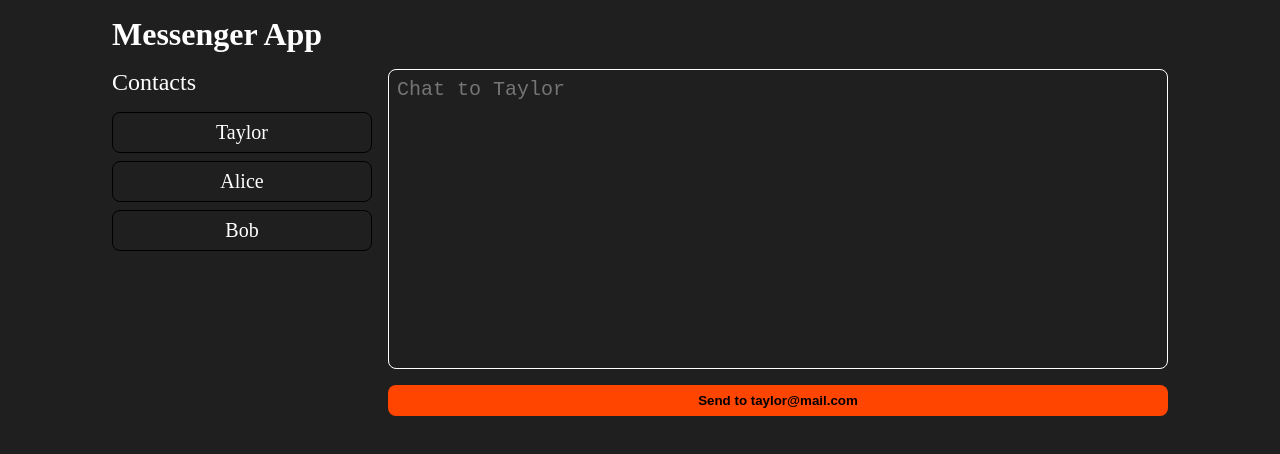
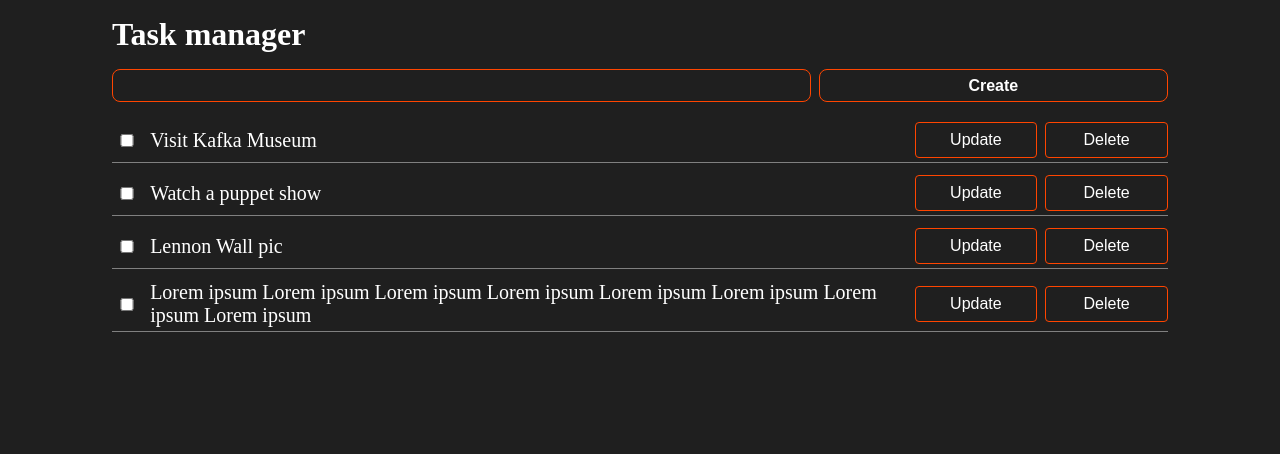
Before and after one commit to kasir-barati/react, a React (Vite) app: page / in a window 1280 px wide. Shown: the top 454 px of the page. Built offline with nearby package versions, Linux system fonts and the light colour scheme.

Commit message:
chore: wip -- test and fix state issues

```diff
--- a/src/App.tsx
+++ b/src/App.tsx
@@ -6,6 +6,7 @@ import { WordCloud } from './components/word-cloud/WordCloud.component';
 import { getTime } from './utils/get-time.util';
 import { Faq } from './components/faq/Faq.component';
 import { Messenger } from './components/chat/Messenger.component';
+import { TaskManager } from './components/task-manager/TaskManager.component';
 
 function App() {
   // const [time, setTime] = useState(getTime());
@@ -19,7 +20,8 @@ function App() {
 
   return (
     <>
-      <Messenger />
+      <TaskManager />
+      {/* <Messenger /> */}
       {/* <Clock time={time} /> */}
       {/* TODO: fix performance issue of the WordCloud component */}
       {/* <WordCloud words={words} /> */}
--- /dev/null
+++ b/src/assets/tasks.asset.ts
@@ -0,0 +1,24 @@
+import { Task } from '../types/task.type';
+
+export const tasks: Task[] = [
+  {
+    id: '6712435964f43819a471d35f',
+    inProgress: false,
+    name: 'Visit Kafka Museum',
+  },
+  {
+    id: '671243597e8bbd403c5beae1',
+    inProgress: false,
+    name: 'Watch a puppet show',
+  },
+  {
+    id: '6712435999340f06ee509df8',
+    inProgress: false,
+    name: 'Lennon Wall pic',
+  },
+  {
+    id: '6712435999340f06ee509df8',
+    inProgress: false,
+    name: 'Lorem ipsum Lorem ipsum Lorem ipsum Lorem ipsum Lorem ipsum Lorem ipsum Lorem ipsum Lorem ipsum',
+  },
+];
--- /dev/null
+++ b/src/components/task-manager/CreateTask.component.css
@@ -0,0 +1,35 @@
+.create-task {
+  display: grid;
+  grid-template-columns: 2fr 1fr;
+  gap: 0.5rem;
+  --border-radius-size: 0.5rem;
+  color: white;
+
+  > input[type='text'] {
+    color: currentColor;
+    inline-size: 100%;
+    padding-block: 0.5rem;
+    padding-inline: 0.5rem;
+    border-radius: var(--border-radius-size);
+    background-color: transparent;
+    border-inline: 1px solid orangered;
+    border-block: 1px solid orangered;
+  }
+  > button {
+    color: currentColor;
+    background-color: transparent;
+    border-radius: var(--border-radius-size);
+    border-inline: 1px solid orangered;
+    border-block: 1px solid orangered;
+    font-weight: bold;
+    cursor: pointer;
+    transition: all 0.5s ease-in-out 0s;
+
+    @media screen and (width > 750px) {
+      font-size: 1rem;
+    }
+    &:hover {
+      box-shadow: 3px 3px 0.5rem black;
+    }
+  }
+}
--- /dev/null
+++ b/src/components/task-manager/CreateTask.component.tsx
@@ -0,0 +1,35 @@
+import { ChangeEvent, useState } from 'react';
+import './CreateTask.component.css';
+
+interface CreateTaskProps {
+  onCreate(taskName: string): void;
+}
+
+export function CreateTask({ onCreate }: Readonly<CreateTaskProps>) {
+  const [taskName, setTaskName] = useState<string>();
+
+  function handleChange(e: ChangeEvent<HTMLInputElement>) {
+    setTaskName(e.target.value);
+  }
+  function handleClickAdd() {
+    if (!taskName || taskName?.trim?.length === 0) {
+      throw 'A task with no name, cannot create such a task!';
+    }
+
+    onCreate(taskName);
+  }
+
+  return (
+    <p className="create-task">
+      <input
+        type="text"
+        name="taskName"
+        value={taskName}
+        onChange={handleChange}
+      />
+      <button type="button" onClick={handleClickAdd}>
+        Create
+      </button>
+    </p>
+  );
+}
--- /dev/null
+++ b/src/components/task-manager/Task.component.css
@@ -0,0 +1,74 @@
+.task {
+  display: flex;
+  gap: 0.5rem;
+  flex-wrap: wrap;
+  align-items: center;
+  border-block-end: 1px solid gray;
+  padding-block: 0.25rem;
+
+  @media screen and (width > 750px) {
+    font-size: 1.25rem;
+  }
+  @media screen and (width < 820px) {
+    grid-template-columns: auto 8fr 1fr 1fr;
+  }
+  > input[type='checkbox'] {
+    accent-color: green;
+    cursor: pointer;
+    flex: 1 1 auto;
+  }
+  > input[type='text'] {
+    padding-block: 0.5rem;
+    padding-inline: 0.25rem;
+    border-radius: 0.25rem;
+    color: currentColor;
+    background-color: transparent;
+    border-block: 1px solid white;
+    border-inline: 1px solid white;
+    flex: 1 1 70%;
+
+    @media screen and (width > 750px) {
+      font-size: 1rem;
+    }
+    @media screen and (width < 650px) {
+      flex: 1 1 90%;
+    }
+  }
+  > label {
+    flex: 1 1 70%;
+    cursor: pointer;
+    inline-size: fit-content;
+    @media screen and (width < 650px) {
+      flex: 1 1 90%;
+    }
+  }
+  > button {
+    flex: 1 1 10%;
+    padding-block: 0.5rem;
+    padding-inline: 0.25rem;
+    border-radius: 0.25rem;
+    block-size: fit-content;
+    background-color: transparent;
+    border-block: 1px solid orangered;
+    border-inline: 1px solid orangered;
+    color: currentColor;
+    cursor: pointer;
+    transition: all 0.5s ease-in-out 0s;
+
+    @media screen and (width > 750px) {
+      font-size: 1rem;
+    }
+    @media screen and (width < 650px) {
+      flex: 1 1 auto;
+    }
+    &.delete-task-btn:hover {
+      color: red;
+    }
+    &.save-task-btn:hover {
+      color: green;
+    }
+    &.update-task-btn:hover {
+      color: orange;
+    }
+  }
+}
--- /dev/null
+++ b/src/components/task-manager/Task.component.tsx
@@ -0,0 +1,91 @@
+import { ChangeEvent, useState } from 'react';
+import { Task as TaskType } from '../../types/task.type';
+import './Task.component.css';
+
+interface TaskProps {
+  task: TaskType;
+  onDelete(taskId: string): void;
+  onUpdate(task: TaskType): void;
+}
+
+export function Task({
+  task,
+  onUpdate,
+  onDelete,
+}: Readonly<TaskProps>) {
+  const [isEditing, setIsEditing] = useState(false);
+  const [inProgress, setInProgress] = useState(task.inProgress);
+  const [name, setName] = useState(task.name);
+
+  function handleClickUpdate() {
+    setIsEditing(true);
+  }
+  function handleClickSave() {
+    onUpdate({
+      id: task.id,
+      name: name,
+      inProgress: inProgress,
+    });
+    setIsEditing(false);
+  }
+  function handleChangeName(e: ChangeEvent<HTMLInputElement>) {
+    setName(e.target.value);
+  }
+  function handleChangeInProgress() {
+    setInProgress(!inProgress);
+    onUpdate({
+      id: task.id,
+      name: task.name,
+      inProgress: !inProgress,
+    });
+  }
+
+  return (
+    <li className="task">
+      <input
+        type="checkbox"
+        name="in-progress"
+        id={`in-progress-${task.id}`}
+        checked={inProgress}
+        onChange={handleChangeInProgress}
+      />
+      {isEditing ? (
+        <>
+          <input
+            type="text"
+            name="name"
+            value={name}
+            onChange={handleChangeName}
+          />
+          <button
+            type="button"
+            className="save-task-btn"
+            onClick={handleClickSave}
+          >
+            Save
+          </button>
+        </>
+      ) : (
+        <>
+          <label htmlFor={`in-progress-${task.id}`}>
+            {task.name}
+          </label>
+          <button
+            type="button"
+            className="update-task-btn"
+            onClick={handleClickUpdate}
+          >
+            Update
+          </button>
+        </>
+      )}
+      <button
+        type="button"
+        className="delete-task-btn"
+        onClick={() => onDelete(task.id)}
+      >
+        Delete
+      </button>
+    </li>
+  );
+}
--- /dev/null
+++ b/src/components/task-manager/TaskManager.component.css
@@ -0,0 +1,9 @@
+.task-manager {
+  display: flex;
+  flex-direction: column;
+  gap: 1rem;
+
+  > h2:first-child {
+    font-size: 2rem;
+  }
+}
--- /dev/null
+++ b/src/components/task-manager/TaskManager.component.tsx
@@ -0,0 +1,92 @@
+import { useReducer } from 'react';
+import { CreateTask } from './CreateTask.component';
+import { TasksList } from './TasksList.component';
+import { tasks as initialTasks } from '../../assets/tasks.asset';
+import './TaskManager.component.css';
+import { Task } from '../../types/task.type';
+
+export function TaskManager() {
+  const [tasks, dispatch] = useReducer(reducer, initialTasks);
+
+  function handleCreate(taskName: string) {
+    dispatch({
+      type: 'create',
+      taskName,
+    });
+  }
+  function handleUpdate(task: Task) {
+    dispatch({
+      type: 'update',
+      taskId: task.id,
+      taskName: task.name,
+      taskInProgress: task.inProgress,
+    });
+  }
+  function handleDelete(taskId: string) {
+    dispatch({
+      type: 'delete',
+      taskId,
+    });
+  }
+
+  return (
+    <section className="task-manager">
+      <h2>Task manager</h2>
+      <CreateTask onCreate={handleCreate} />
+      <TasksList
+        onDelete={handleDelete}
+        onUpdate={handleUpdate}
+        tasks={tasks}
+      />
+    </section>
+  );
+}
+
+interface CreateTaskManagerAction {
+  type: 'create';
+  taskName: string;
+}
+interface UpdateTaskManagerAction {
+  type: 'update';
+  taskId: string;
+  taskName: string;
+  taskInProgress: boolean;
+}
+interface DeleteTaskManagerAction {
+  type: 'delete';
+  taskId: string;
+}
+type TaskManagerAction =
+  | CreateTaskManagerAction
+  | UpdateTaskManagerAction
+  | DeleteTaskManagerAction;
+
+function reducer(tasks: Task[], action: TaskManagerAction): Task[] {
+  if (action.type === 'create') {
+    return [
+      ...tasks,
+      {
+        id: Math.random().toString(),
+        name: action.taskName,
+        inProgress: false,
+      },
+    ];
+  }
+  if (action.type === 'update') {
+    return tasks.map((task) => {
+      if (task.id === action.taskId) {
+        return {
+          id: task.id,
+          name: action.taskName,
+          inProgress: action.taskInProgress,
+        };
+      }
+      return task;
+    });
+  }
+  if (action.type === 'delete') {
+    return tasks.filter((task) => task.id !== action.taskId);
+  }
+
+  throw 'invalid action type!';
+}
--- /dev/null
+++ b/src/components/task-manager/TasksList.component.css
@@ -0,0 +1,5 @@
+.tasks-list {
+  display: grid;
+  gap: 0.5rem;
+  list-style-type: none;
+}
--- /dev/null
+++ b/src/components/task-manager/TasksList.component.tsx
@@ -0,0 +1,32 @@
+import { Task as TaskType } from '../../types/task.type';
+import { Task } from './Task.component';
+import './TasksList.component.css';
+
+interface TasksListProps {
+  tasks: TaskType[];
+  onDelete(taskId: string): void;
+  onUpdate(task: TaskType): void;
+}
+
+export function TasksList({
+  tasks,
+  onUpdate,
+  onDelete,
+}: Readonly<TasksListProps>) {
+  const tasksList = tasks.map((task) => {
+    return (
+      <Task
+        task={task}
+        onDelete={onDelete}
+        onUpdate={onUpdate}
+        key={task.id}
+      />
+    );
+  });
+
+  return (
+    <form>
+      <ol className="tasks-list">{tasksList}</ol>
+    </form>
+  );
+}
--- /dev/null
+++ b/src/types/task.type.ts
@@ -0,0 +1,5 @@
+export interface Task {
+  id: string;
+  name: string;
+  inProgress: boolean;
+}
```
